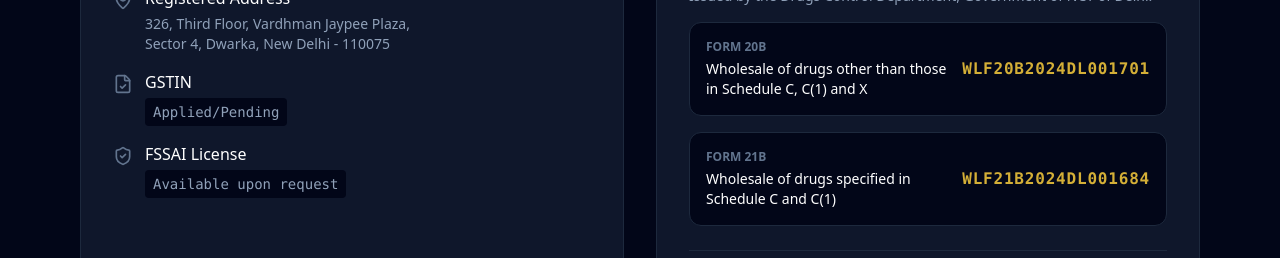
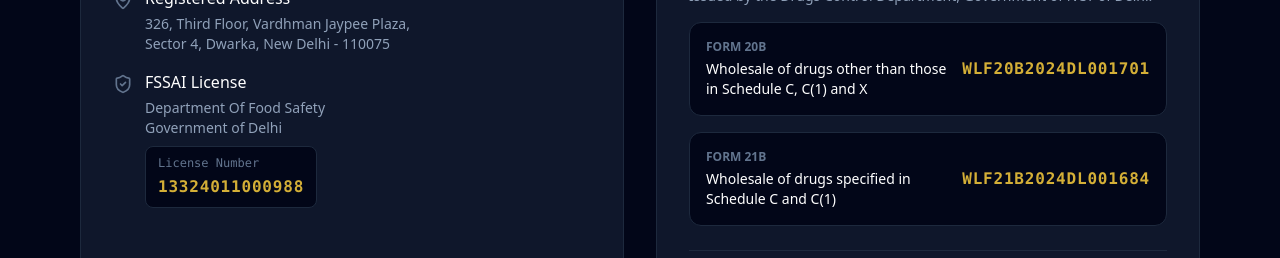
Before and after one commit to daniquepharma/pharma-website, a Next.js app: page /compliance in a window 1280 px wide. Shown: the part 482-740 px from the top of the page. Built offline with nearby package versions, Linux system fonts and the light colour scheme; no server answers.

Commit message:
feat: add FSSAI License Number and remove pending GSTIN text on Compliance page

```diff
--- a/src/app/compliance/page.tsx
+++ b/src/app/compliance/page.tsx
@@ -47,21 +47,16 @@ export default function CompliancePage() {
                             </div>
 
                             <div className="flex items-start gap-3">
-                                <FileCheck className="text-slate-500 w-5 h-5 flex-shrink-0 mt-1" />
-                                <div>
-                                    <h3 className="text-white font-medium">GSTIN</h3>
-                                    <p className="text-slate-400 text-sm mt-1 font-mono bg-slate-950 px-2 py-1 rounded inline-block">
-                                        Applied/Pending
-                                    </p>
-                                </div>
-                            </div>
-
-                            <div className="flex items-start gap-3">
                                 <ShieldCheck className="text-slate-500 w-5 h-5 flex-shrink-0 mt-1" />
                                 <div>
                                     <h3 className="text-white font-medium">FSSAI License</h3>
-                                    <p className="text-slate-400 text-sm mt-1 font-mono bg-slate-950 px-2 py-1 rounded inline-block">
-                                        Available upon request
+                                    <p className="text-slate-400 text-sm mt-1 mb-2">
+                                        Department Of Food Safety<br />
+                                        Government of Delhi
+                                    </p>
+                                    <p className="font-mono bg-slate-950 px-3 py-2 rounded-lg inline-block border border-slate-800">
+                                        <span className="text-slate-500 text-xs block mb-1">License Number</span>
+                                        <span className="text-primary font-bold tracking-wider">13324011000988</span>
                                     </p>
                                 </div>
                             </div>
```
